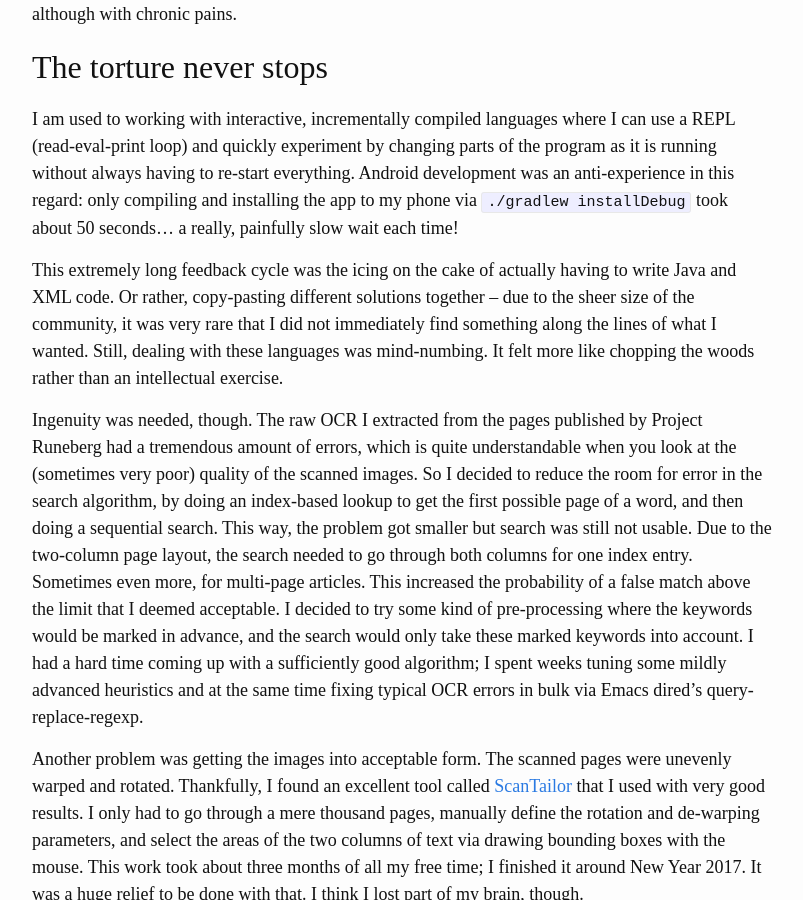
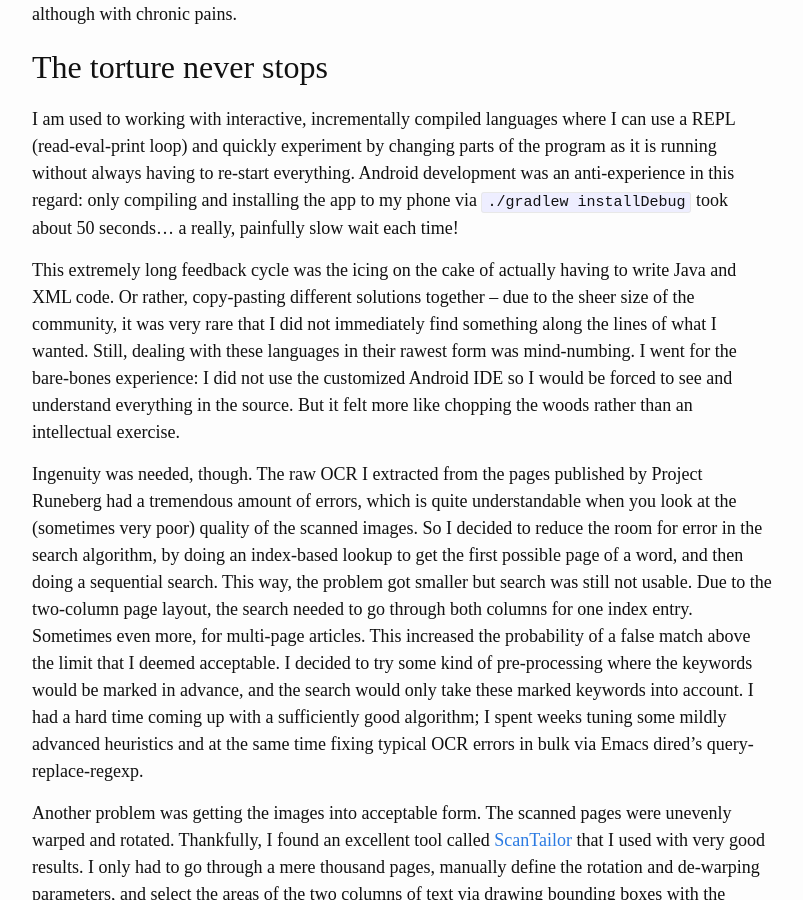
Before and after one commit to tomszilagyi/tomszilagyi.github.io, a Jekyll site: the page built from _posts/2017-05-28-Resurrecting-an-old-dictionary.md, in a window 1280 px wide and 900 px high, scrolled down 1864 px. Shown: the whole window, without its empty margins (238-1041 px from the left). Built offline with Jekyll 4.4.1, drawn with Linux system fonts in a browser that asks for light colours; some of the changed text lies outside the part shown.

Commit message:
Add another example of a missing word; Small edits

```diff
--- a/_posts/2017-05-28-Resurrecting-an-old-dictionary.md
+++ b/_posts/2017-05-28-Resurrecting-an-old-dictionary.md
@@ -108,8 +108,10 @@ actually having to write Java and XML code. Or rather, copy-pasting
 different solutions together -- due to the sheer size of the
 community, it was very rare that I did not immediately find something
 along the lines of what I wanted. Still, dealing with these languages
-was mind-numbing. It felt more like chopping the woods rather than an
-intellectual exercise.
+in their rawest form was mind-numbing.  I went for the bare-bones
+experience: I did not use the customized Android IDE so I would be
+forced to see and understand everything in the source. But it felt
+more like chopping the woods rather than an intellectual exercise.
 
 Ingenuity was needed, though. The raw OCR I extracted from the pages
 published by Project Runeberg had a tremendous amount of errors, which
@@ -194,7 +196,8 @@ I learned quite a few things on the way.
   slow. I feel this alone is enough to keep me from doing more
   Android development in my free time.
 
-- Java and XML. Not my cup of tea.
+- It is probably worth using the Android IDE instead of the bare-bones
+  approach that I took.
 
 - Gradle? I like my hand-written Makefiles, thank you. They work, I
   know how they work, and they are very fast. I also prefer to type
```
Also changed, not shown: other parts of _posts/2017-05-28-Resurrecting-an-old-dictionary.md (+5 -5 lines).
